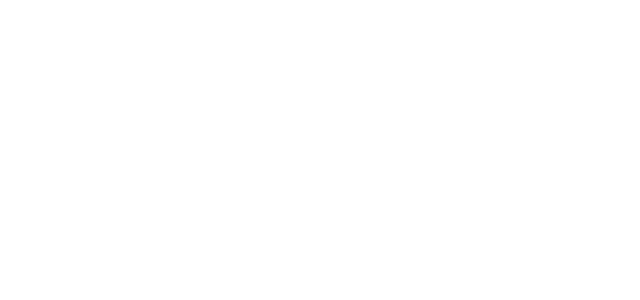
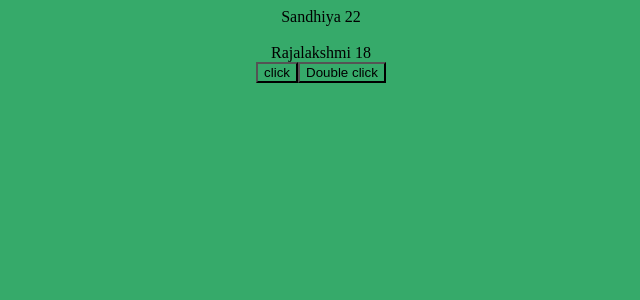
Before and after one commit to sandhiya-077/fullstack-cls, a React (Vite) app in the folder vite-project/: page / in a window 1280 px wide. Shown: the top 300 px of the page, without its empty margins (319-959 px from the left). Built offline with nearby package versions, Linux system fonts and the light colour scheme.

Commit message:
fourth assignment

```diff
--- a/vite-project/src/App.css
+++ b/vite-project/src/App.css
@@ -0,0 +1,5 @@
+
+*{
+    background-color: rgb(54, 170, 106);
+    text-align: center;
+}
--- a/vite-project/src/App.jsx
+++ b/vite-project/src/App.jsx
@@ -2,15 +2,32 @@
 import reactLogo from './assets/react.svg'
 import viteLogo from '/vite.svg'
 import './App.css'
+import Comp1 from './Comp1'
 
 function App() {
-  const [count, setCount] = useState(0)
-  let name="Sandhiya";
-  console.log('My name is',name);
-  alert('Hello')
-
+  let name="Sandhiya"
+  const details={
+    name:"Sandhiya",
+    dept:"M.Tech cse",
+    SecId:"Sec23cj046",
+    Rollno:22,
+  }
+  const info2={
+    name1:"Rajalakshmi",
+    dept:"M.tech cse",
+    SecId:"Sec23cj001",
+    Rollno1:18,
+  }
   return (
     <>
+    <div>
+      <Comp1 name={details.name} Rollno={details.Rollno}/>
+      <Comp1 name1={info2.name1} Rollno1={info2.Rollno1}/>
+      <button onClick={()=>{alert('Onclick is clicked')}}>click</button>
+      <button onDoubleClick={()=>{alert('On double click is clicked')}}>Double click </button>
+
+
+    </div>
     </>
   )
 }
--- /dev/null
+++ b/vite-project/src/Comp1.jsx
@@ -0,0 +1,10 @@
+import React from 'react'
+
+const Comp1 = (props) => {
+  return (
+    <div>{props.name} {props.Rollno}<br></br>
+    {props.name1} {props.Rollno1}</div>
+  )
+}
+
+export default Comp1
```
